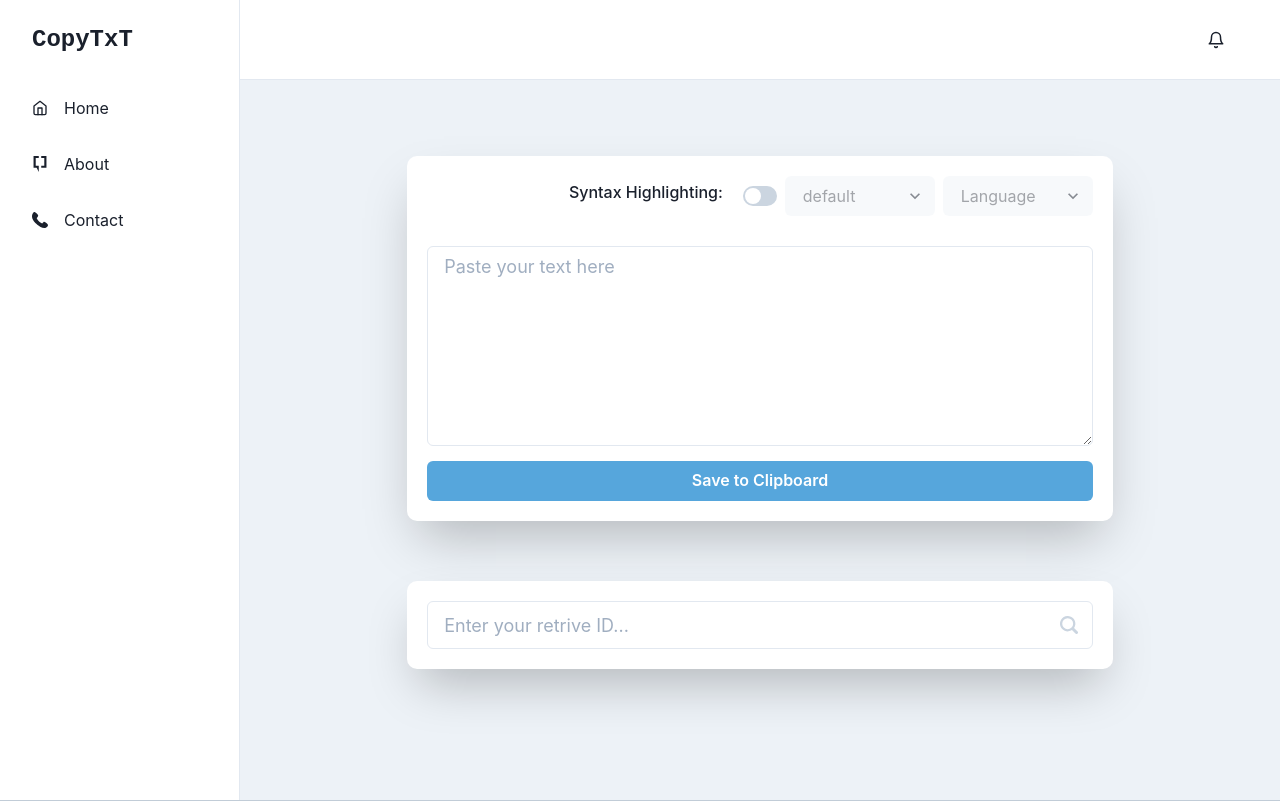
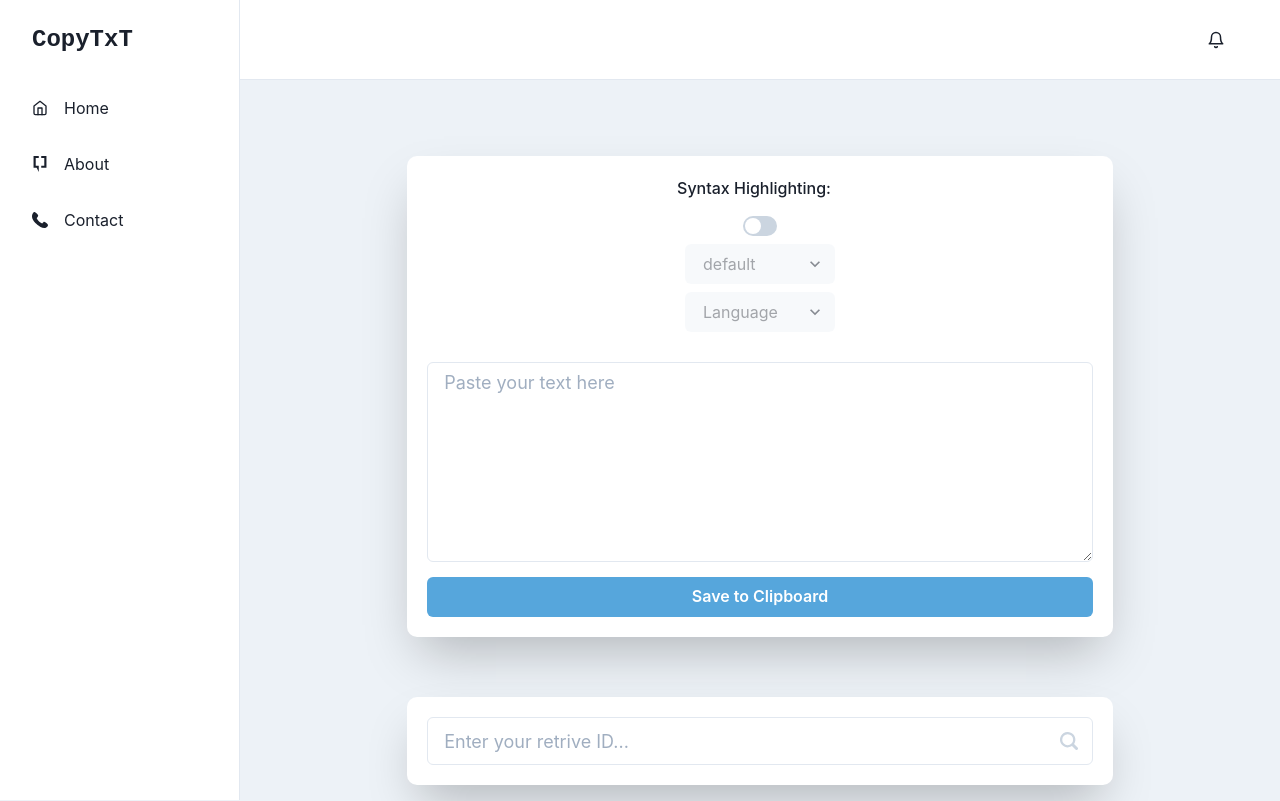
Before and after one commit to jeswanthmukesh20/online-clipboard, a React (Create React App) app in the folder frontend/: page / in a window 1280 px wide. Built offline with nearby package versions, Linux system fonts and the light colour scheme.

Commit message:
changed dropdown direction for mobile devices

```diff
--- a/frontend/src/App.js
+++ b/frontend/src/App.js
@@ -307,7 +307,10 @@ class App extends Component {
             borderRadius: "10px",
             padding: "20px",
           }}>
-          <Stack display='flex' spacing={2} alignItems='center' justifyContent="flex-end" direction="row" mb="10px">
+          <Stack display='flex' spacing={2} alignItems='center' justifyContent="flex-end" direction={{
+            base: "row",
+            sm: "column"
+          }} mb="10px">
             <><FormLabel htmlFor="syntax">Syntax Highlighting: </FormLabel>
           <Switch id="syntax" isChecked={this.state.switch} onChange={()=> this.setState({switch: !this.state.switch})}/>  </>
 
```
